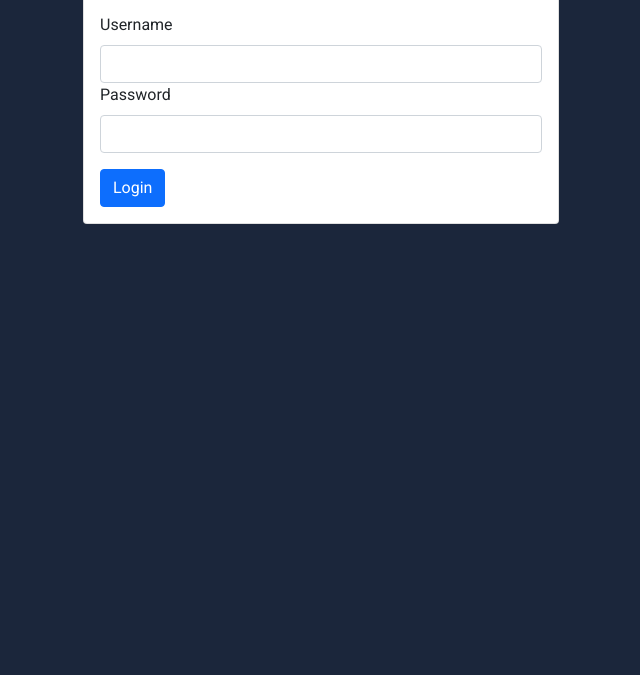
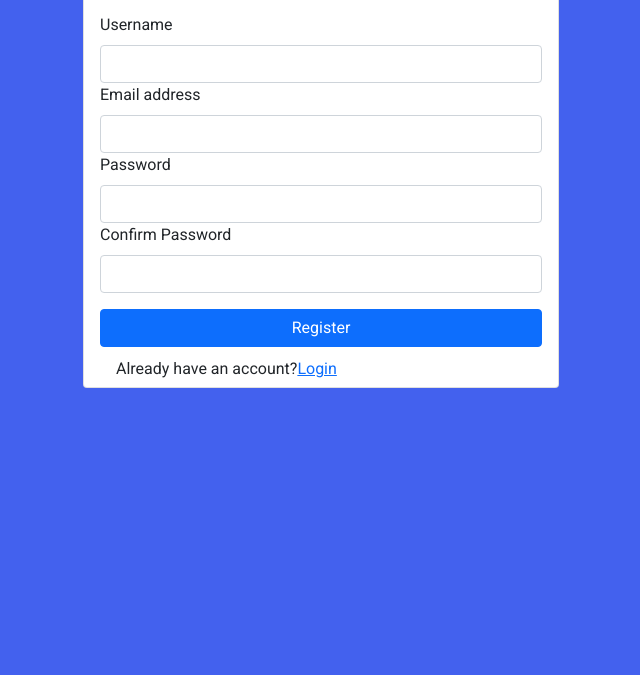
Before and after one commit to Shashankhl77/Register_and_Login_Page, a plain HTML site: page Register.html in a window 1280 px wide. Shown: the part 125-800 px from the top of the page, without its empty margins (319-959 px from the left). Drawn offline with nearby package versions, Linux system fonts and the light colour scheme; a web font is replaced by a local one.

Commit message:
first commit

```diff
--- a/Login.html
+++ b/Register.html
@@ -3,6 +3,7 @@
   <head>
     <meta charset="UTF-8" />
     <meta name="viewport" content="width=device-width, initial-scale=1.0" />
+    <title>Registration Form</title>
     <link rel="preconnect" href="https://fonts.googleapis.com">
 <link rel="preconnect" href="https://fonts.gstatic.com" crossorigin>
 <link href="https://fonts.googleapis.com/css2?family=Jersey+15&family=Jersey+25&family=Poppins:ital,wght@0,100;0,200;0,300;0,400;0,500;0,600;0,700;0,800;0,900;1,100;1,200;1,300;1,400;1,500;1,600;1,700;1,800;1,900&family=Reddit+Mono:wght@200..900&family=Roboto+Mono:ital,wght@0,100..700;1,100..700&family=Roboto:ital,wght@0,100;0,300;0,400;0,500;0,700;0,900;1,100;1,300;1,400;1,500;1,700;1,900&family=Tilt+Neon&family=Ubuntu+Sans:ital,wght@0,100..800;1,100..800&display=swap" rel="stylesheet">
@@ -13,39 +14,54 @@
       crossorigin="anonymous"
     />
     <link rel="stylesheet" href="style.css" />
-    <title>Login Form</title>
   </head>
+  <body>
+    <div class="container mt-5 rounded-3">
 
-  <body>
-    <div class="container mt-5">
-    <div class="card">
-      <div class="card-header"><h1>Login Form</h1></div>
+      <div class="card mb-3">
+        <div class="card-header"><h1 class="text-center">Registration Form</h1></div>
         <div class="card-body">
-        <form id="loginForm">
+          <form id="registrationForm">
             <div class="form-group">
-            <label for="loginUsername"class="mb-2">Username</label>
+              <label for="regUsername" class="mb-2">Username</label>
               <input
                 type="text"
                 class="form-control"
-              id="loginUsername"
+                id="regUsername"
                 required
               />
             </div>
             <div class="form-group">
-            <label for="loginPassword"class="mb-2">Password</label>
+              <label for="regEmail"class="mb-2">Email address</label>
+              <input type="email" class="form-control" id="regEmail" required />
+            </div>
+            <div class="form-group">
+              <label for="regPassword"class="mb-2">Password</label>
               <input
                 type="password"
                 class="form-control"
-              id="loginPassword"
+                id="regPassword"
                 required
               />
             </div>
-          <button type="submit" class="btn btn-primary mt-3 ">Login</button>
+            <div class="form-group">
+              <label for="regConfirmPassword"class="mb-2">Confirm Password</label>
+              <input
+                type="password"
+                class="form-control"
+                id="regConfirmPassword"
+                required
+              />
+            </div>
+            <button type="submit" class="btn btn-primary mt-3" >Register</button>
+            <span class="m-3">Already have an account?<a href="index.html">Login</a></span>
           </form>
         </div>
       </div>
-  </div>
-</div>
+
+
+
+
     <script
       src="https://cdn.jsdelivr.net/npm/@popperjs/core@2.9.2/dist/umd/popper.min.js"
       integrity="sha384-IQsoLXl5PILFhosVNubq5LC7Qb9DXgDA9i+tQ8Zj3iwWAwPtgFTxbJ8NT4GN1R8p"
--- a/style.css
+++ b/style.css
@@ -2,10 +2,16 @@
   font-family: "Roboto", sans-serif;
 }
 body {
-  background-color: #1b263b;
-  align-items: center;
+  background-color: #4361ee;
 }
 
 .container {
   max-width: 500px;
 }
+button {
+  width: 100%;
+}
+span {
+  position: relative;
+  top: 10px;
+}
```
Also changed, not shown: index.html (+14 -28 lines), 1 other file. Lines whose indentation alone changed are shown as unchanged.
